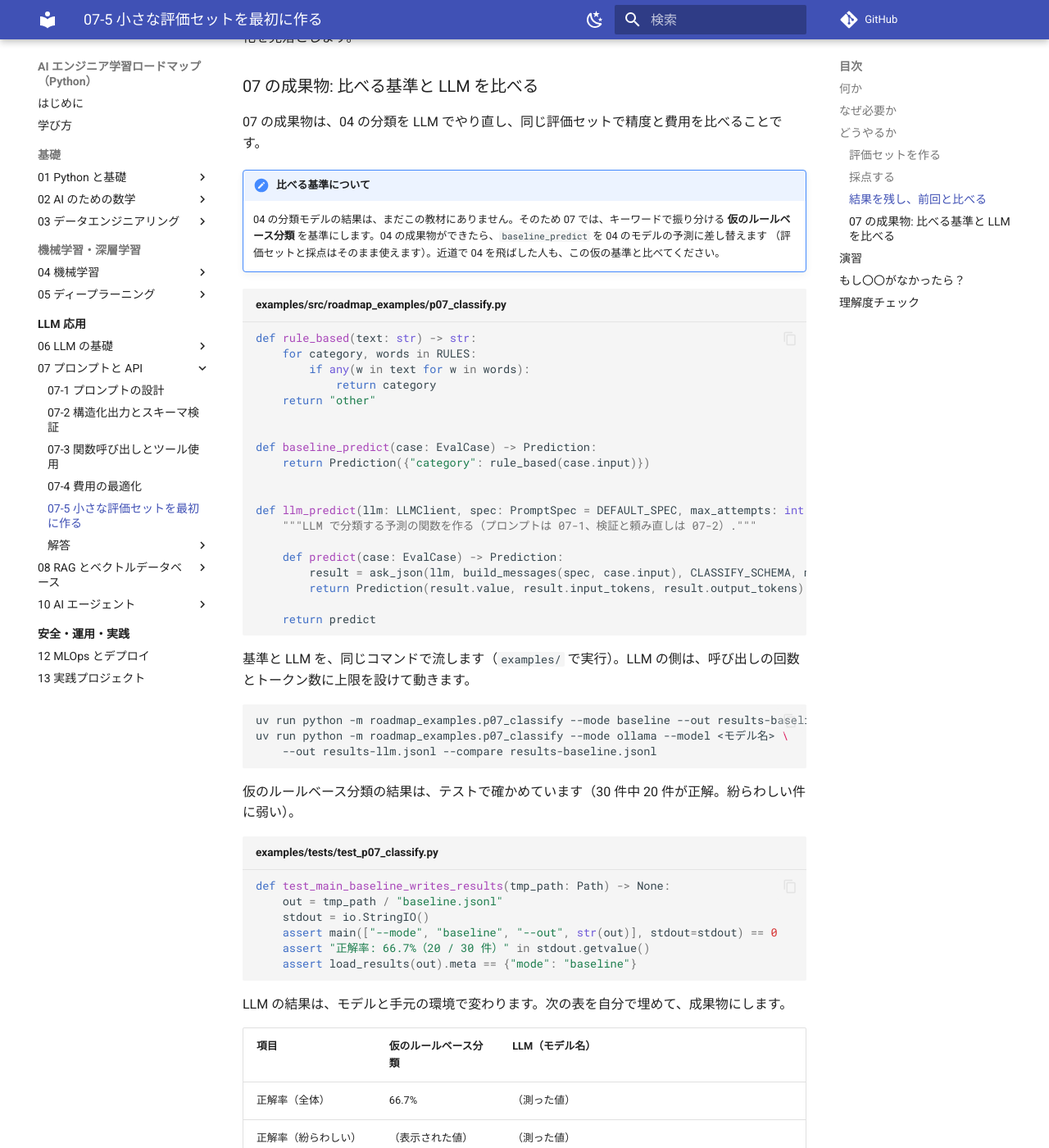
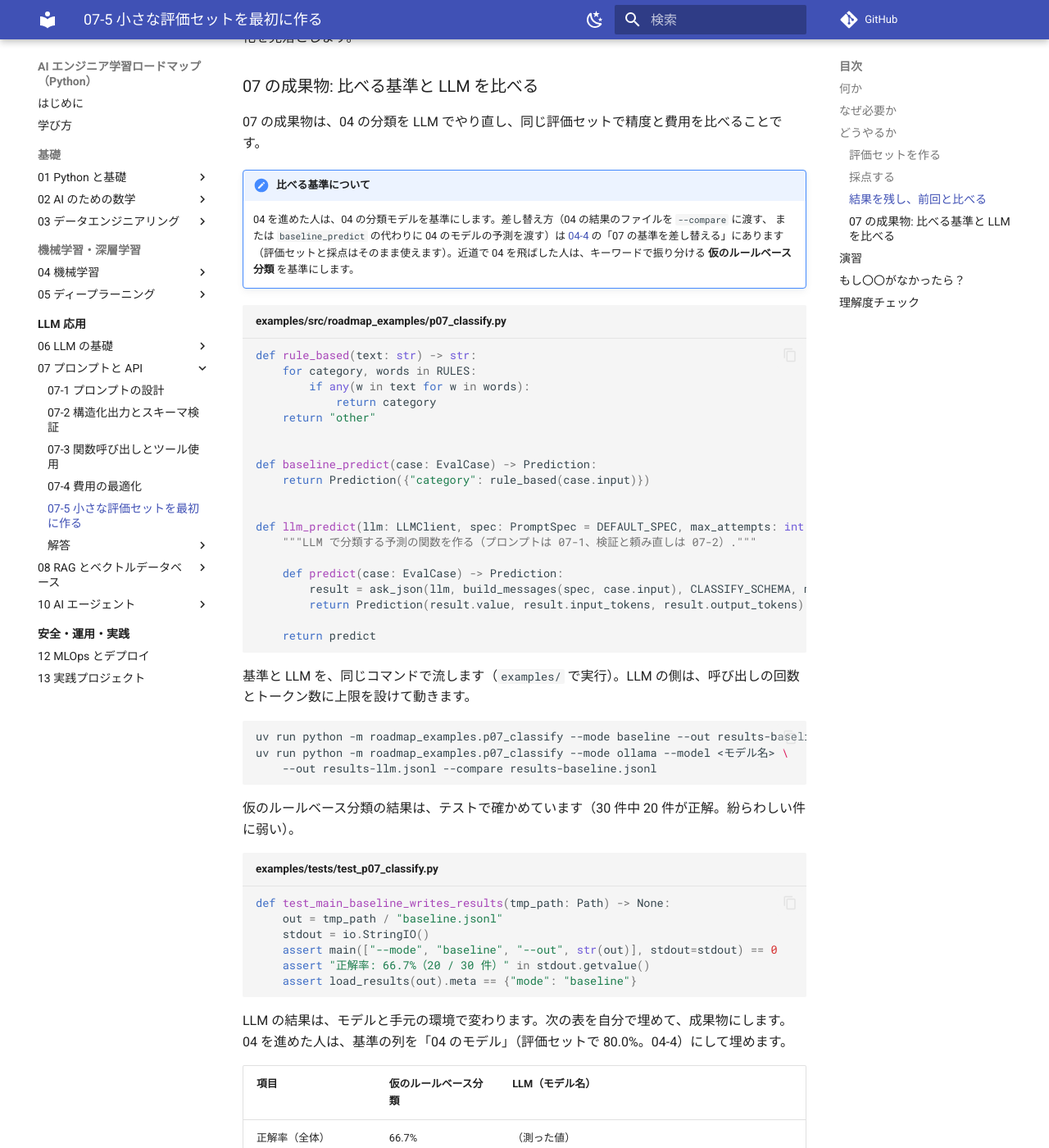
Before and after one commit to shoyo-maya-bot/ai-engineer-roadmap, an MkDocs documentation site: the page built from docs/07-prompt-api/07-5-eval-set.md, in a window 1280 px wide and 1400 px high, scrolled down 3260 px. Shown: the whole window at 82% size. Built offline with MkDocs 1.6.1 and Material for MkDocs 9.7.7, drawn with Linux system fonts in a browser that asks for light colours; comment, search, counter and statistics services are not loaded; some of the changed text lies outside the part shown.

Commit message:
07: 比べる基準を 04 の成果物に（04 を飛ばした人は仮のルールベース）。本文とコメントだけで、動作は変えない
Co-Authored-By: Claude Opus 5.5 <noreply@anthropic.com>
Claude-Session: https://claude.ai/code/session_01SFNckaKLp1LDvGSh8TJ1eo

````diff
--- a/docs/07-prompt-api/07-5-eval-set.md
+++ b/docs/07-prompt-api/07-5-eval-set.md
@@ -124,9 +124,9 @@ def compare(before: Report, after: Report) -> list[tuple[str, float, float]]:
 07 の成果物は、04 の分類を LLM でやり直し、同じ評価セットで精度と費用を比べることです。
 
 !!! note "比べる基準について"
-    04 の分類モデルの結果は、まだこの教材にありません。そのため 07 では、キーワードで振り分ける
-    **仮のルールベース分類** を基準にします。04 の成果物ができたら、`baseline_predict` を 04 のモデルの予測に差し替えます
-    （評価セットと採点はそのまま使えます）。近道で 04 を飛ばした人も、この仮の基準と比べてください。
+    04 を進めた人は、04 の分類モデルを基準にします。差し替え方（04 の結果のファイルを `--compare` に渡す、
+    または `baseline_predict` の代わりに 04 のモデルの予測を渡す）は [04-4](../04-ml/04-4-metrics-validation.md) の「07 の基準を差し替える」にあります
+    （評価セットと採点はそのまま使えます）。近道で 04 を飛ばした人は、キーワードで振り分ける **仮のルールベース分類** を基準にします。
 
 <!-- src: examples/src/roadmap_examples/p07_classify.py -->
 ```python title="examples/src/roadmap_examples/p07_classify.py"
@@ -172,6 +172,7 @@ def test_main_baseline_writes_results(tmp_path: Path) -> None:
 ```
 
 LLM の結果は、モデルと手元の環境で変わります。次の表を自分で埋めて、成果物にします。
+04 を進めた人は、基準の列を「04 のモデル」（評価セットで 80.0%。04-4）にして埋めます。
 
 | 項目 | 仮のルールベース分類 | LLM（モデル名） |
 |---|---|---|
@@ -227,8 +228,8 @@ LLM の結果は、モデルと手元の環境で変わります。次の表を
         平均が上がっても、点が下がった件（後退）があるかもしれないからです。
         後退した件が大事な件（指示混入など）なら、平均が上がっても採用しないこともあります。
 
-4. 07 で LLM と比べる基準が「仮のルールベース分類」なのはなぜですか。04 の成果物ができたら、どこを変えますか。
+4. 07 で LLM と比べる基準は何ですか。04 を飛ばした場合は、どうしますか。
 
     ??? note "答え"
-        比べる基準の 04 の分類モデルの結果が、まだこの教材に無いためです。
-        04 ができたら、`baseline_predict` を 04 のモデルの予測に差し替えます。評価セットと採点はそのまま使います。
+        04 の分類モデルです。04 の結果のファイルを `--compare` に渡すか、`baseline_predict` の代わりに 04 のモデルの予測を渡します（04-4）。
+        04 を飛ばした場合は、`--mode baseline` の仮のルールベース分類を基準にします。どちらでも、評価セットと採点はそのまま使います。
````
Also changed, not shown: docs/07-prompt-api/index.md (+1 -1 lines), 1 other file.
